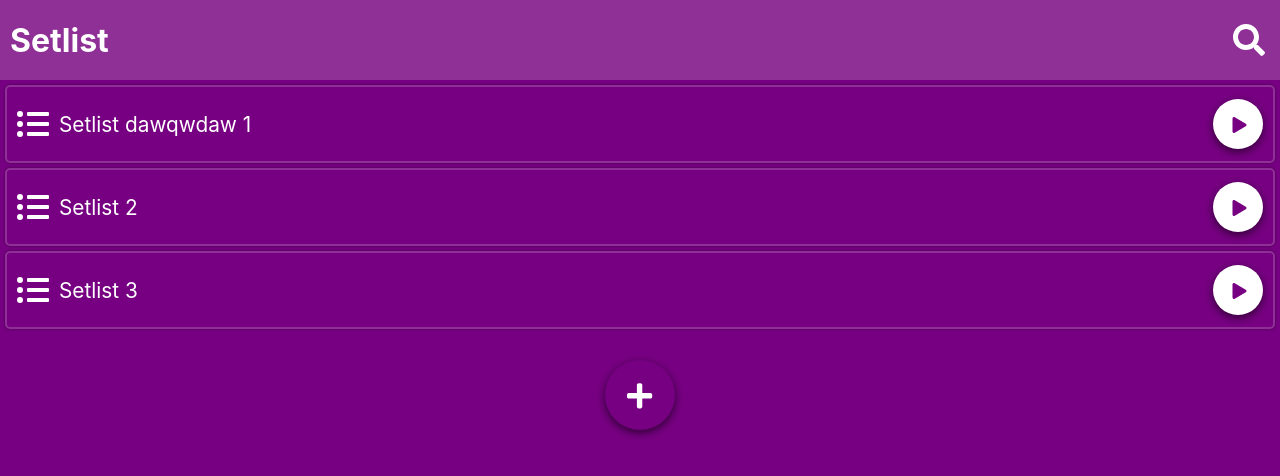
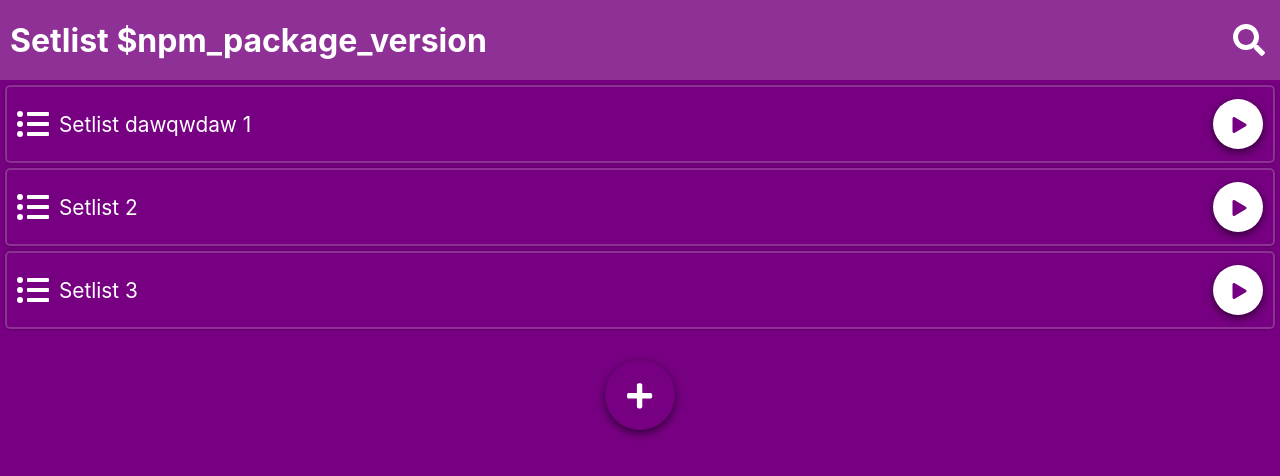
Before and after one commit to tskarhed/doremi.studio, a React (Create React App) app: page / in a window 1280 px wide. Shown: the top 476 px of the page. Built offline with nearby package versions, Linux system fonts and the light colour scheme; no server answers.

Commit message:
Add version env variable

```diff
--- a/src/views/Main.tsx
+++ b/src/views/Main.tsx
@@ -12,10 +12,11 @@ export const Main: FC = () => {
 
   const dispatch = useDispatch();
   const setlists = useSelector((state: StoreState) => state.setlists);
+  console.log(process.env);
   return (
     <Page
       editable={false}
-      title="Setlist"
+      title={`Setlist ${process.env.REACT_APP_VERSION}`}
       onHeaderClick={() => dispatch(setSearch("all"))}
       headerElement={
         <Icon icon={faSearch} size="2x" style={{
```
Also changed, not shown: 2 other files (tests, documents, lock files or other folders).
